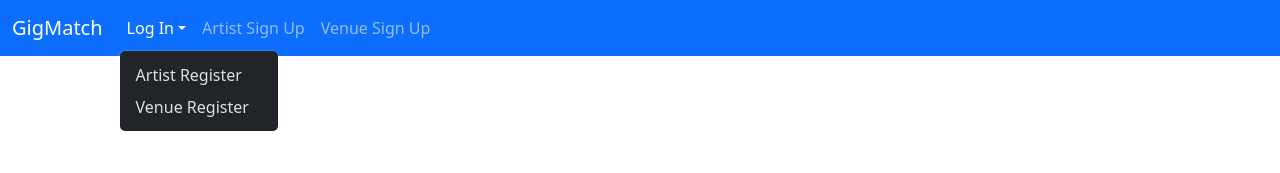
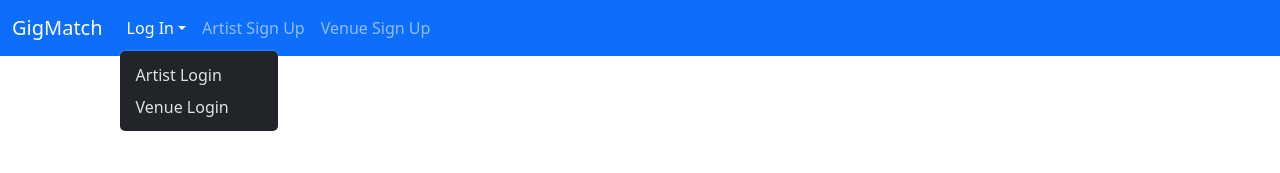
Before and after one commit to clay-odell/GigMatch_Frontend_Calendar_App, a React (Vite) app: page / in a window 1280 px wide. Both pictures are taken after a click on the button "Log In". Shown: the top 173 px of the page. Built offline with nearby package versions, Linux system fonts and the light colour scheme; no server answers.

Commit message:
fixed NavDropdown.Item to say Login instead of Register

```diff
--- a/src/components/navbar/NavBar.jsx
+++ b/src/components/navbar/NavBar.jsx
@@ -18,10 +18,10 @@ const NavBar = () => {
               <>
                 <NavDropdown title="Log In">
                   <NavDropdown.Item as={Link} to="/artist-login">
-                    Artist Register
+                    Artist Login
                   </NavDropdown.Item>
                   <NavDropdown.Item as={Link} to="/venue-login">
-                    Venue Register
+                    Venue Login
                   </NavDropdown.Item>
                 </NavDropdown>
 
```
Also changed, not shown: 2 other files (tests, documents, lock files or other folders).
